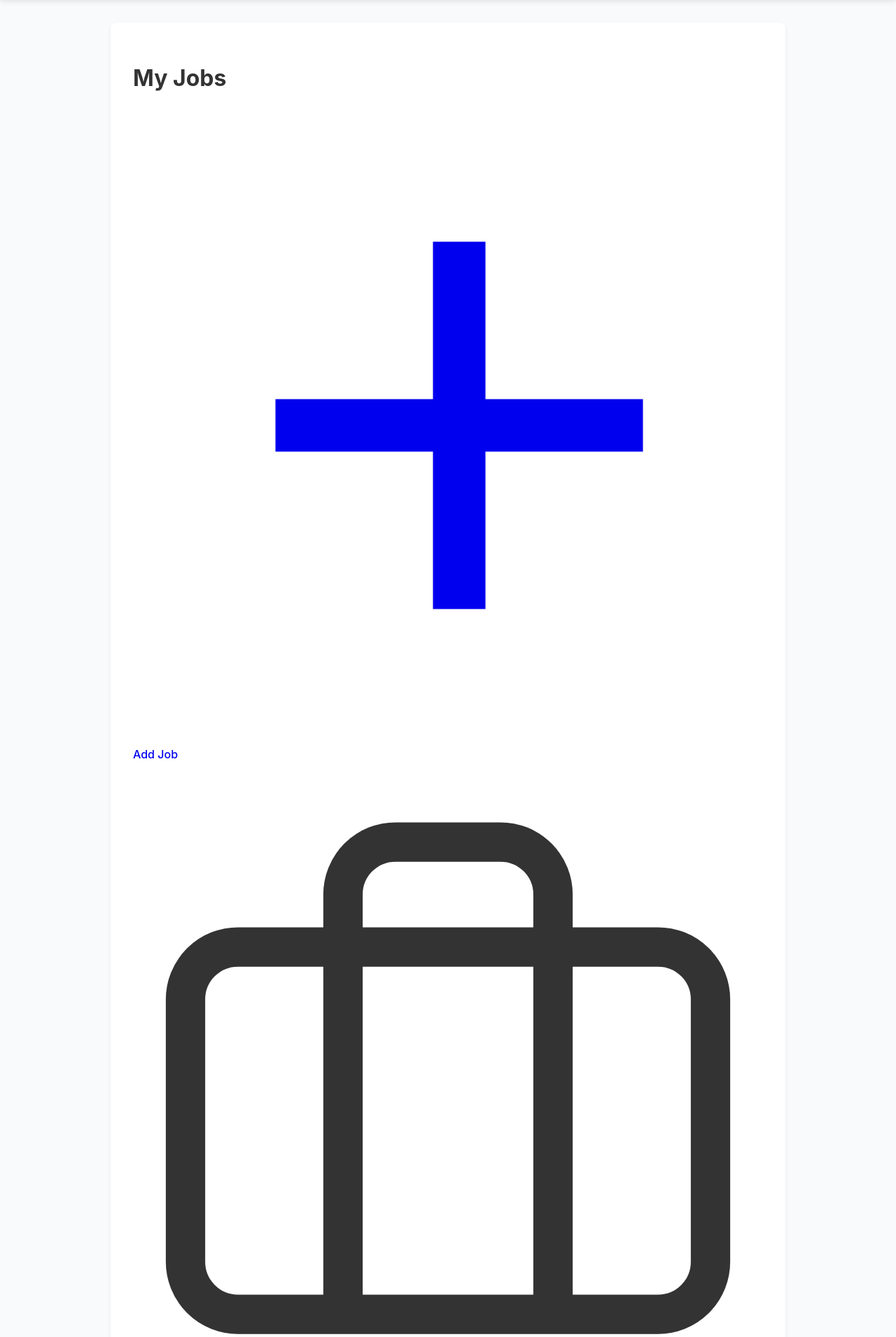
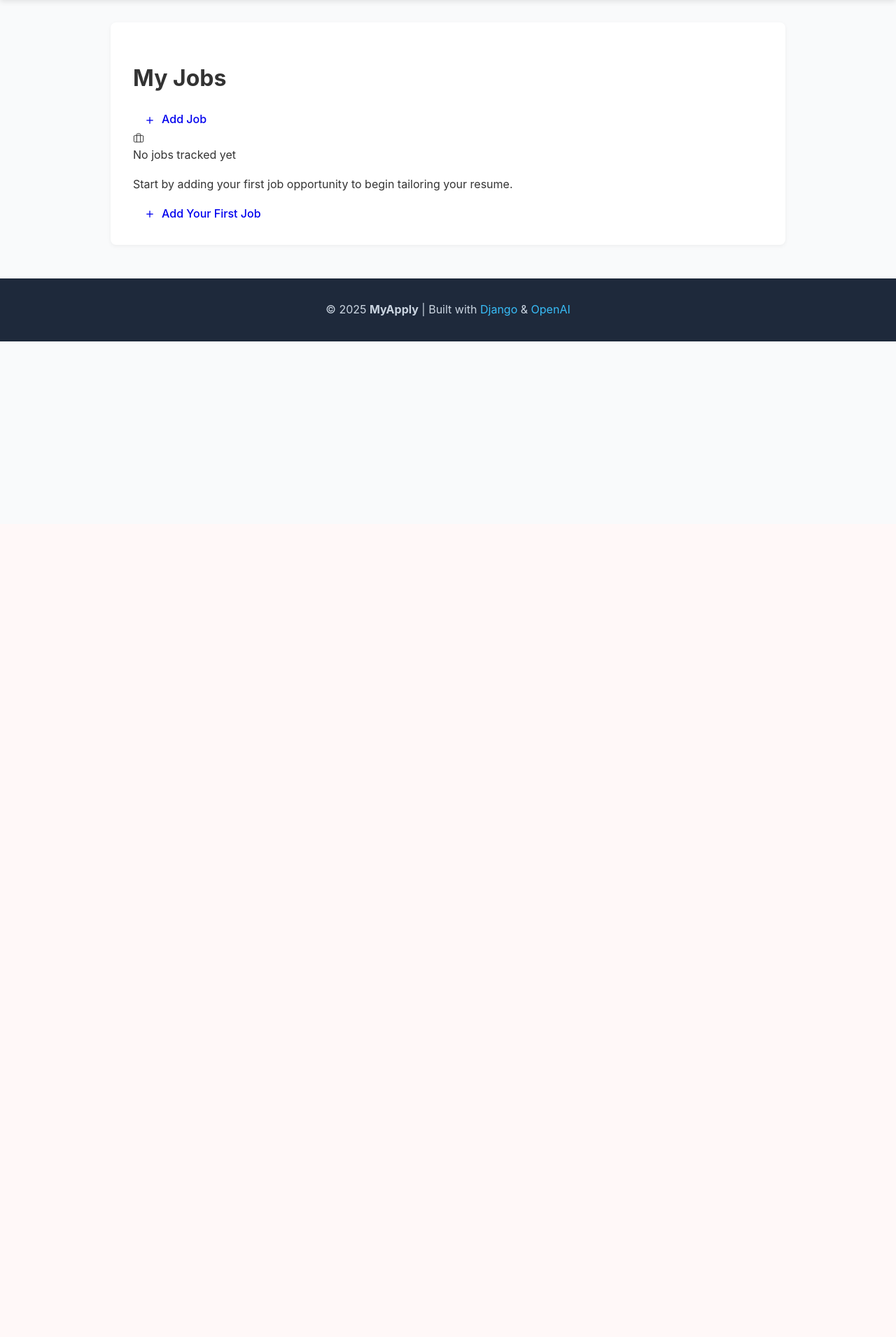
Before and after one commit to Joconnell04/resume-tailor-platform, a Django app: page /jobs/ in a window 1280 px wide. Shown: the part 51-1962 px from the top of the page at 70% size. After the commit the page ends 539 px from the top, so only its background shows below. Run offline with Django 4.2, Linux system fonts and the light colour scheme; the visitor is signed in with stand-in values (Sample User, id 1); data that the repository does not hold is empty.

Commit message:
Fixing SVG icons Styling and organization

```diff
--- a/myapply/static/css/styles.css
+++ b/myapply/static/css/styles.css
@@ -133,3 +133,31 @@ body {
 .footer .tech {
     color: #38bdf8;
 }
+
+/* General rule for all inline SVGs */
+svg {
+    width: 1rem !important;   /* force small width */
+    height: 1rem !important;  /* force small height */
+    vertical-align: middle;
+}
+
+/* Plus icon inside buttons */
+.btn svg.icon-plus {
+    width: 1rem !important;
+    height: 1rem !important;
+    margin-right: 0.3rem;
+}
+
+/* Calendar and location icons in experience meta */
+.experience-meta svg {
+    width: 0.9rem !important;
+    height: 0.9rem !important;
+    margin-right: 0.25rem;
+}
+
+/* Edit/Delete icons */
+.experience-actions svg {
+    width: 1rem !important;
+    height: 1rem !important;
+    margin-right: 0.25rem;
+}
```
